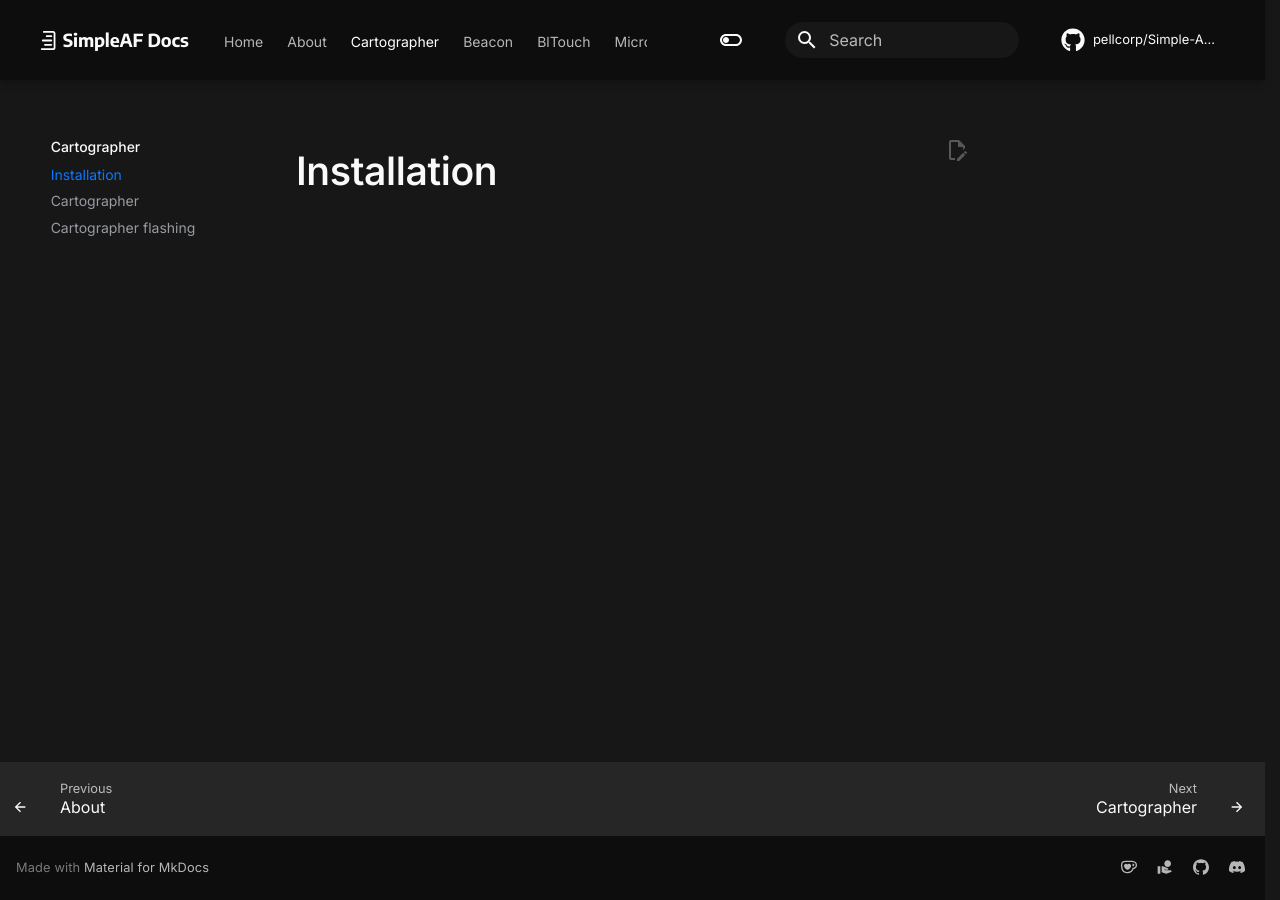
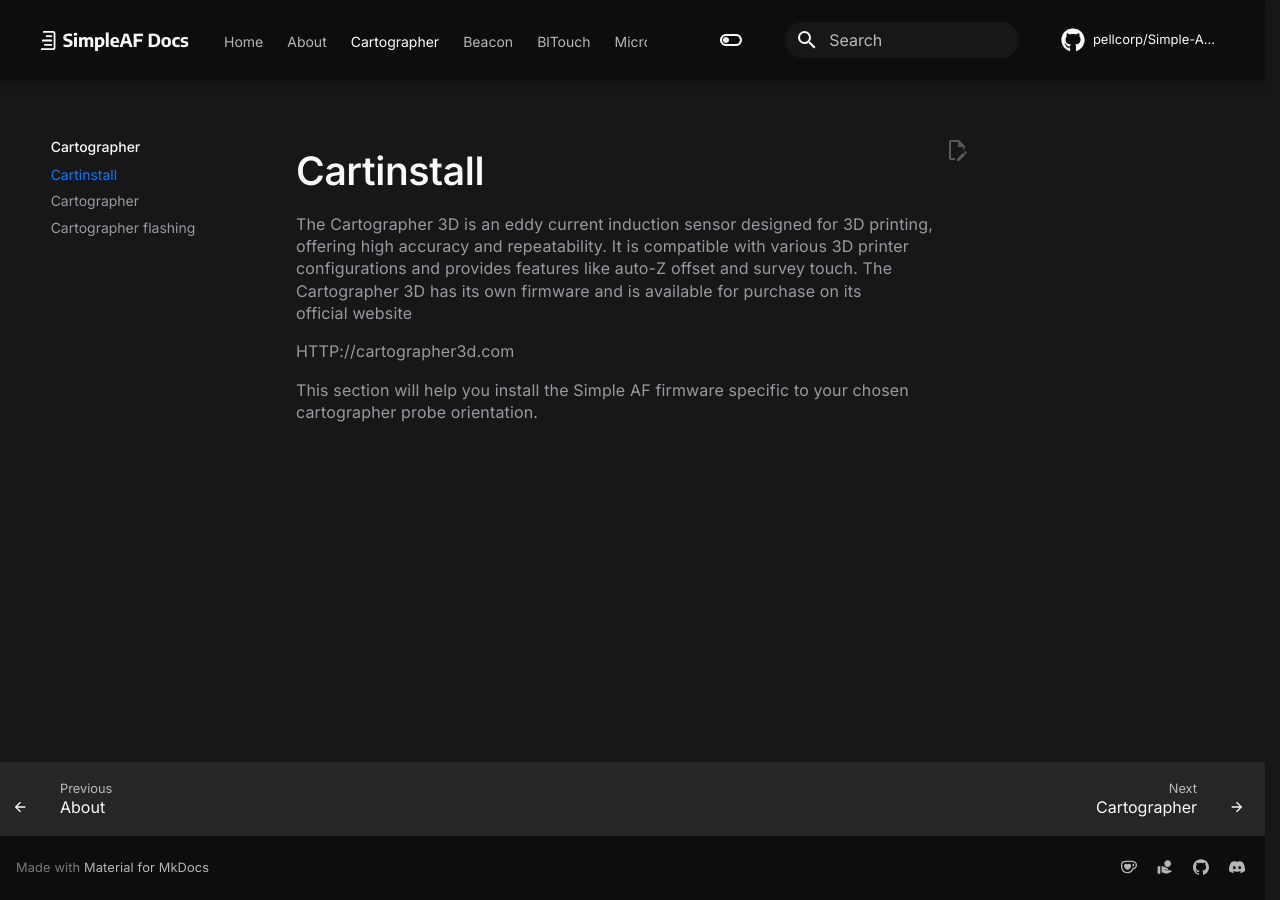
Before and after one commit to pellcorp/Simple-AF-Wiki, an MkDocs documentation site: the page built from docs/cartinstall.md, in a window 1280 px wide. Built offline with MkDocs 1.6.1 and Material for MkDocs 9.7.7, drawn with Linux system fonts in a browser that asks for light colours; comment, search, counter and statistics services are not loaded.

Commit message:
Update cartinstall.md

```diff
--- a/docs/cartinstall.md
+++ b/docs/cartinstall.md
@@ -1 +1,5 @@
-# Installation
+The Cartographer 3D is an eddy current induction sensor designed for 3D printing, offering high accuracy and repeatability. It is compatible with various 3D printer configurations and provides features like auto-Z offset and survey touch. The Cartographer 3D has its own firmware and is available for purchase on its official website
+
+HTTP://cartographer3d.com
+
+This section will help you install the Simple AF firmware specific to your chosen cartographer probe orientation.
```
